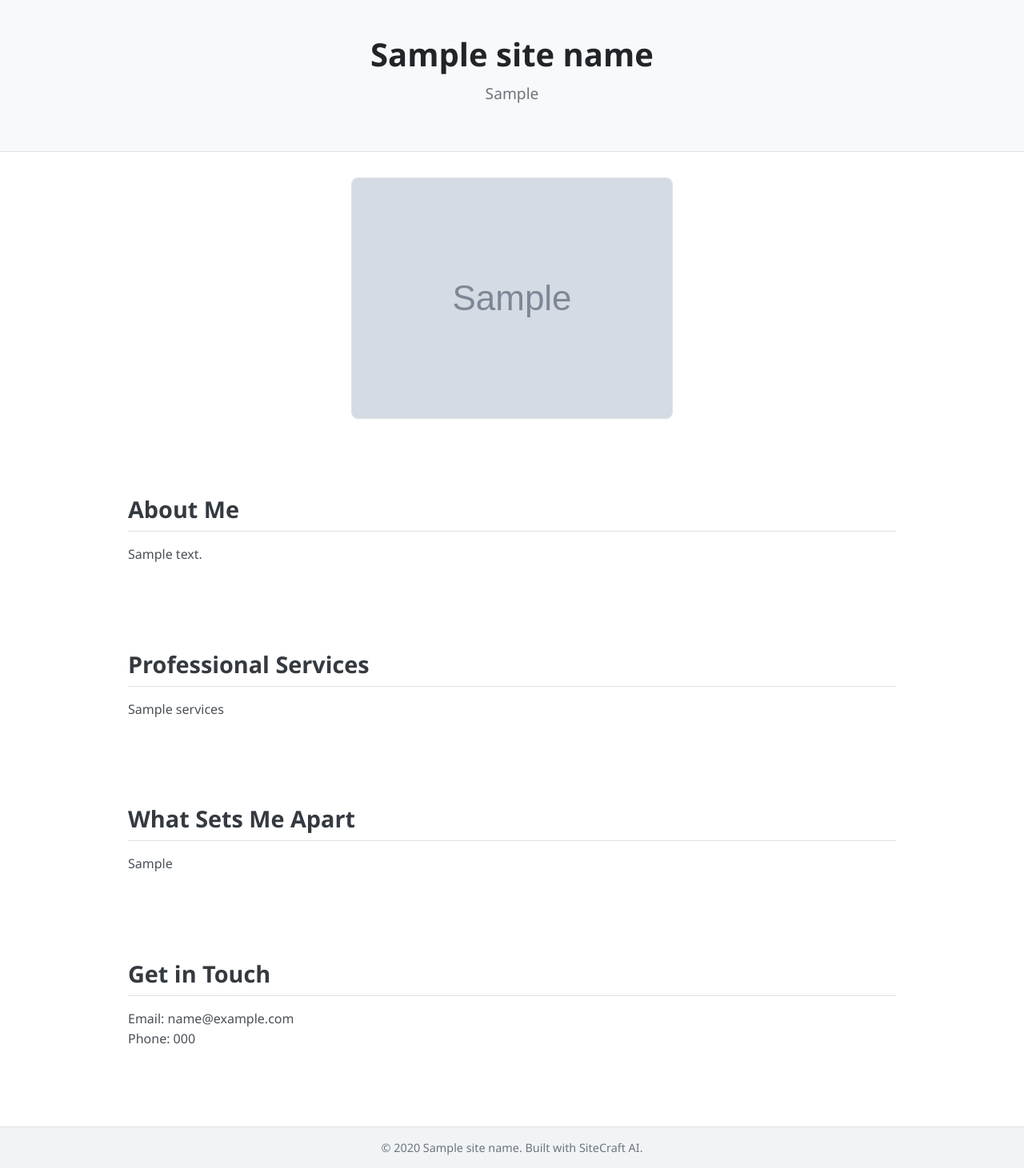
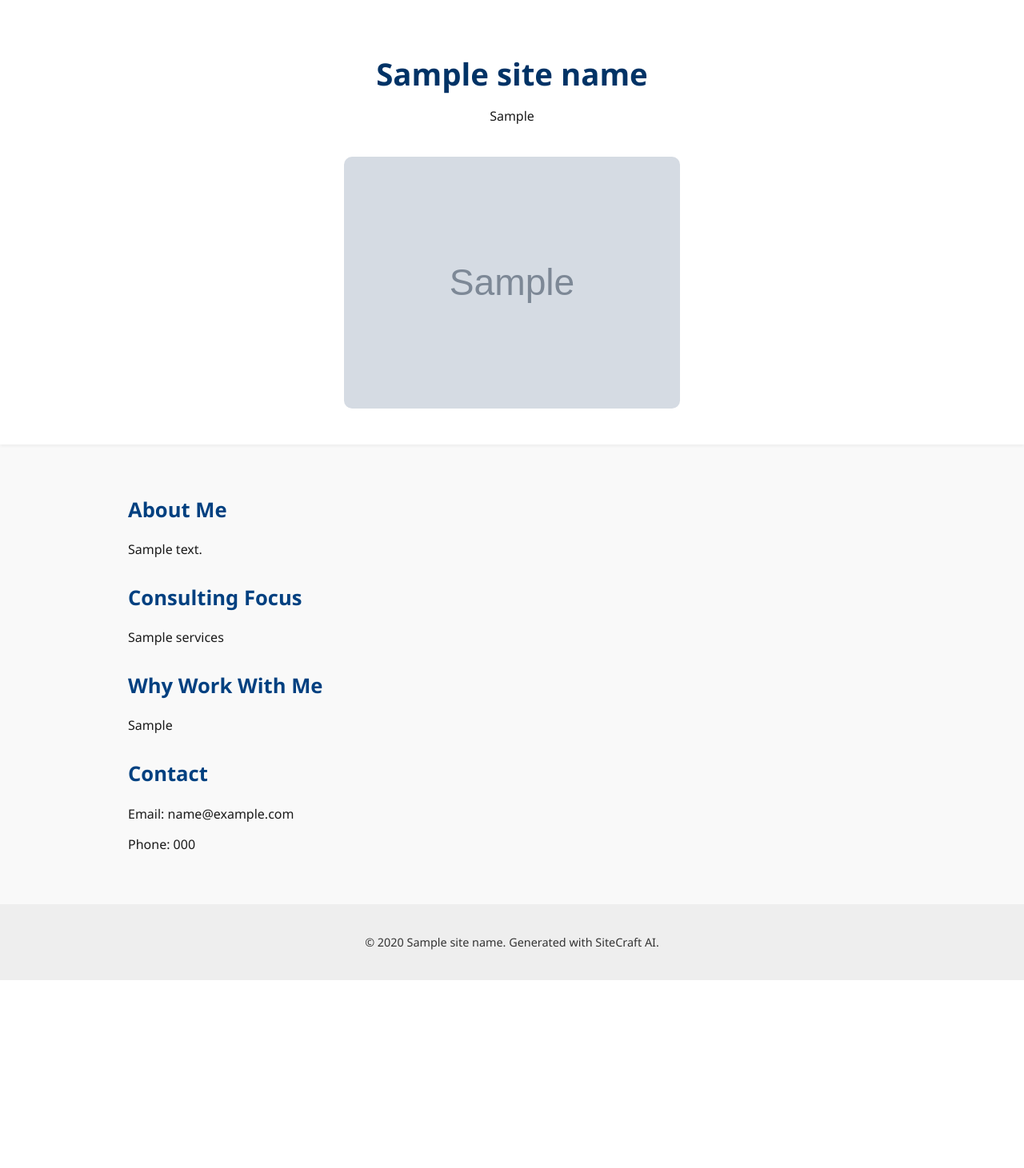
Before and after one commit to chehanvey-ctrl/sitecraft-backend, a Python web app: template templates/clean_professional_portfolio.html in a window 1280 px wide. Shown: the whole page at 80% size. After the commit the page ends 1226 px from the top, so only its background shows below. Run offline with Jinja, Linux system fonts and the light colour scheme; the template is opened without the code that fills it: most values are stand-ins (such as "Sample title", 1, 10 or a date in 2020); grey boxes marked "Sample" are stand-in pictures.

Commit message:
Update clean_professional_portfolio.html

```diff
--- a/templates/clean_professional_portfolio.html
+++ b/templates/clean_professional_portfolio.html
@@ -3,110 +3,92 @@
 <head>
   <meta charset="UTF-8" />
   <meta name="viewport" content="width=device-width, initial-scale=1.0"/>
-  <title>{{ site_name }} – Professional Portfolio</title>
+  <title>{{ site_name }} – Consultant Portfolio</title>
   <style>
     body {
       margin: 0;
       font-family: 'Segoe UI', Tahoma, Geneva, Verdana, sans-serif;
-      background-color: #ffffff;
-      color: #212529;
+      background-color: #f9f9f9;
+      color: #1a1a1a;
     }
 
     header {
-      background-color: #f8f9fa;
-      color: #212529;
+      text-align: center;
       padding: 2.5rem 1rem;
-      text-align: center;
-      border-bottom: 1px solid #dee2e6;
+      background-color: #ffffff;
+      box-shadow: 0 2px 4px rgba(0,0,0,0.05);
     }
 
-    header h1 {
-      font-size: 2.5rem;
-      margin: 0;
+    header img {
+      width: 100%;
+      max-width: 420px;
+      border-radius: 10px;
+      margin-top: 1.5rem;
     }
 
-    header p {
-      margin-top: 0.5rem;
-      font-size: 1.2rem;
-      color: #6c757d;
+    h1 {
+      font-size: 2.4rem;
+      color: #003366;
+      margin-bottom: 0.3rem;
     }
 
-    .ai-image {
-      text-align: center;
-      margin: 2rem 0;
+    h2 {
+      font-size: 1.6rem;
+      color: #004080;
+      margin-top: 2rem;
     }
 
-    .ai-image img {
-      max-width: 95%;
-      border-radius: 8px;
-      border: 1px solid #dee2e6;
+    main {
+      padding: 2rem;
+      max-width: 960px;
+      margin: 0 auto;
     }
 
     section {
-      max-width: 960px;
-      margin: 0 auto;
-      padding: 2rem;
-    }
-
-    section h2 {
-      font-size: 1.8rem;
-      color: #343a40;
-      border-bottom: 1px solid #dee2e6;
-      padding-bottom: 0.5rem;
-      margin-bottom: 1rem;
-    }
-
-    section p {
-      font-size: 1rem;
-      line-height: 1.6;
-      color: #495057;
+      margin-bottom: 2rem;
     }
 
     footer {
-      background-color: #f1f3f5;
       text-align: center;
-      padding: 1rem;
+      padding: 1.5rem;
+      background-color: #eeeeee;
       font-size: 0.9rem;
-      color: #6c757d;
-      border-top: 1px solid #dee2e6;
-      margin-top: 3rem;
+      color: #333;
     }
   </style>
 </head>
 <body>
-
   <header>
     <h1>{{ site_name }}</h1>
     <p>{{ site_tagline }}</p>
+    <img src="{{ image_url }}" alt="AI-generated visual for consultant" />
   </header>
 
-  <div class="ai-image">
-    <img src="{{ ai_image_url }}" alt="AI-generated visual for {{ site_name }}">
-  </div>
-
+  <main>
     <section>
       <h2>About Me</h2>
       <p>{{ about_us }}</p>
     </section>
 
     <section>
-    <h2>Professional Services</h2>
+      <h2>Consulting Focus</h2>
       <p>{{ services }}</p>
     </section>
 
     <section>
-    <h2>What Sets Me Apart</h2>
+      <h2>Why Work With Me</h2>
       <p>{{ value_proposition }}</p>
     </section>
 
     <section>
-    <h2>Get in Touch</h2>
-    <p>Email: {{ contact_email }}<br />Phone: {{ contact_phone }}</p>
+      <h2>Contact</h2>
+      <p>Email: {{ contact_email }}</p>
+      <p>Phone: {{ contact_phone }}</p>
     </section>
+  </main>
 
   <footer>
-    &copy; {{ year }} {{ site_name }}. Built with SiteCraft AI.
+    <p>© {{ year }} {{ site_name }}. Generated with SiteCraft AI.</p>
   </footer>
-
 </body>
 </html>
```
Lines whose indentation alone changed are shown as unchanged.
